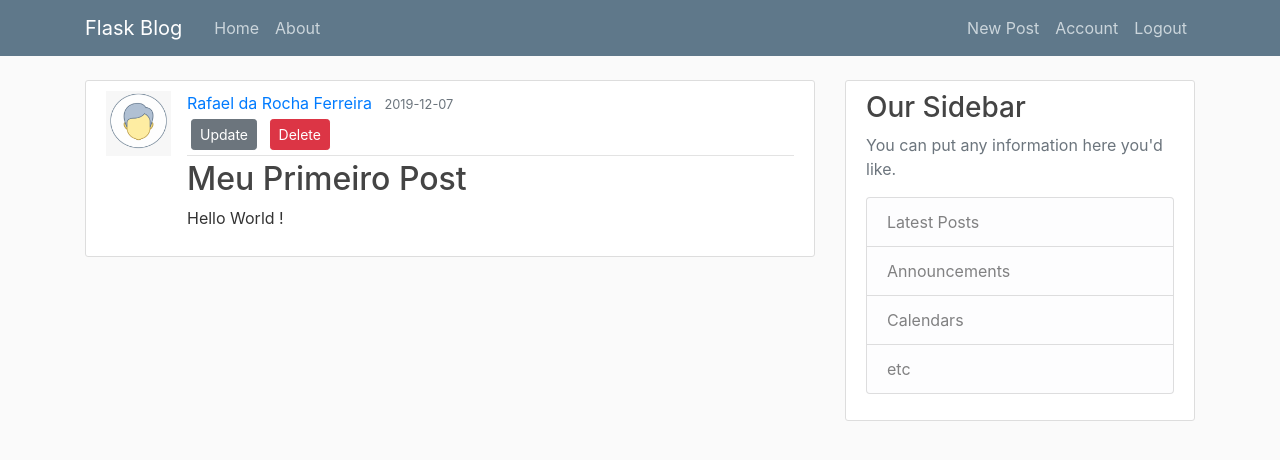
After one commit to rarafa245/Flask---Study, a Flask app: page /post/1 in a window 1280 px wide. The commit adds this page. Shown: the top 460 px of the page. Run offline with Flask 2, Linux system fonts and the light colour scheme; a user stored in the database is signed in; data comes from the database, SQL or seed files in the repository; both versions use the stored data as it was after the commit; some libraries are stand-ins or nearby versions.

Commit message:
Upgrade and Deleting Posts

```diff
--- a/app/controllers/default.py
+++ b/app/controllers/default.py
@@ -2,29 +2,15 @@ import os
 import secrets
 from PIL import Image
 from app import app, bcrypt, db
-from flask import render_template, url_for, flash, redirect
-from .form import RegistrationForm, LoginForm, UpdateAccountForm
+from flask import render_template, url_for, flash, redirect, abort, request
+from .form import RegistrationForm, LoginForm, UpdateAccountForm, PostFrom
 from app.models import User, Post
 from flask_login import login_user, current_user, logout_user, login_required
 
-posts = [
-    {
-        'autor' : 'Rafael R Ferreira',
-        'title' : 'Blog Post 1',
-        'content' : 'First Post Content',
-        'date_posted' : 'November 30, 2019'
-    },
-    {
-        'autor' : 'Isabela B Teixeira Cataldo',
-        'title' : 'Blog Post 2',
-        'content' : 'Second Post Content',
-        'date_posted' : 'December 1, 2019'
-    }
-
-]
 
 @app.route("/posts")
 def home():
+    posts = Post.query.all()
     return render_template("home.html", posts=posts, title="Ola Mundo, Rafael")
 
 @app.route("/about")
@@ -99,3 +85,53 @@ def account():
         return redirect(url_for('home'))
     image_file = url_for('static', filename='profiles_pic/' + current_user.image_file)
     return render_template('account.html', tittle='Account', image_file=image_file, form=form)
+
+@app.route("/post/new", methods=["GET", "POST"])
+@login_required
+def new_post():
+    form = PostFrom()
+    if form.validate_on_submit():
+        post = Post(title=form.title.data, content=form.content.data, user_id=current_user.id)
+        db.session.add(post)
+        db.session.commit()
+        flash('Your post has been created!', 'success')
+        return redirect(url_for('home'))
+    return render_template('create_post.html', title='New Post',
+                           form=form, legend='New Post')
+
+@app.route("/post/<int:post_id>")
+@login_required
+def post(post_id):
+    post = Post.query.get_or_404(post_id)
+    return render_template('post.html', title=post.title, post=post)
+
+@app.route("/post/<int:post_id>/update", methods=["GET", "POST"])
+@login_required
+def update_post(post_id):
+    post = Post.query.get_or_404(post_id)
+    if post.author != current_user: abort(403)
+
+    form = PostFrom()
+    if form.validate_on_submit():
+        post.title = form.title.data
+        post.content = form.content.data
+        db.session.commit()
+        flash('Your Post Has Been Updated!', 'success')
+        return redirect(url_for('post', post_id=post.id))
+    elif request.method == 'GET':
+        form.title.data = post.title
+        form.content.data = post.content
+
+    return render_template('create_post.html', title='Update Post',
+                           form=form, legend='Update Post')
+
+@app.route("/post/<int:post_id>/delete", methods=["GET","POST"])
+@login_required
+def delete_post(post_id):
+    post = Post.query.get_or_404(post_id)
+    if post.author != current_user: abort(403)
+
+    db.session.delete(post)
+    db.session.commit()
+    flash('Your Post Has been Delted!', 'success')
+    return redirect(url_for('home'))
--- a/app/models/tables.py
+++ b/app/models/tables.py
@@ -14,7 +14,7 @@ class User(db.Model, UserMixin):
     email = db.Column(db.String(120), unique=True, nullable=False)
     image_file = db.Column(db.String(120), nullable=False, default="default.png")
     password = db.Column(db.String(60), nullable=False)
-    posts = db.relationship('Post', backref="autor", lazy=True)
+    posts = db.relationship('Post', backref="author", lazy=True)
 
     def __repr__(self):
         return f"User('{self.username}', '{self.email}', '{self.image_file}')"
--- a/app/templates/bases/firstLayout.html
+++ b/app/templates/bases/firstLayout.html
@@ -31,6 +31,7 @@
                 <!-- Navbar Right Side -->
                 <div class="navbar-nav">
                     {% if current_user.is_authenticated %}
+                        <a class="nav-item nav-link" href="/post/new">New Post</a>
                         <a class="nav-item nav-link" href="/account">Account</a>
                         <a class="nav-item nav-link" href="/logout">Logout</a>
                     {% else %}
--- /dev/null
+++ b/app/templates/post.html
@@ -0,0 +1,22 @@
+{% extends "./bases/firstLayout.html" %}
+{% block content%}
+    <article class="media content-section">
+        <img class="'rounded-circle article-img" src="{{ url_for('static', filename='profiles_pic/' + post.author.image_file) }}">
+        <div class="media-body">
+            <div class="article-metadata">
+                <a class="mr-2" href="#">{{ post.author.username }}</a>
+                <small class="text-muted">{{ post.date_posted.strftime('%Y-%m-%d') }}</small>
+                {% if post.author == current_user %}
+                    <div>
+                        <a class="btn btn-secondary btn-sm m-1" href="{{ url_for('update_post', post_id=post.id) }}">Update</a>
+                       <a href ="{{ url_for('delete_post', post_id=post.id) }}">
+                           <button type="button" class="btn btn-danger btn-sm m-1" data-toggle="modal" data-target="#deleteModal">Delete</button>
+                       </a>
+                    </div>
+                {% endif %}
+            </div>
+            <h2 class="article-title">{{ post.title }}</h2>
+            <p class="article-content">{{ post.content }}</p>
+        </div>
+    </article>
+{% endblock content %}
```
Also changed, not shown: app/controllers/form.py (+13 -2 lines), app/templates/create_post.html (added, +40 -0 lines), app/templates/home.html (+4 -3 lines), app/static/profiles_pic/940ad83423a9ef1e.jpg (added), app/storage.db.
